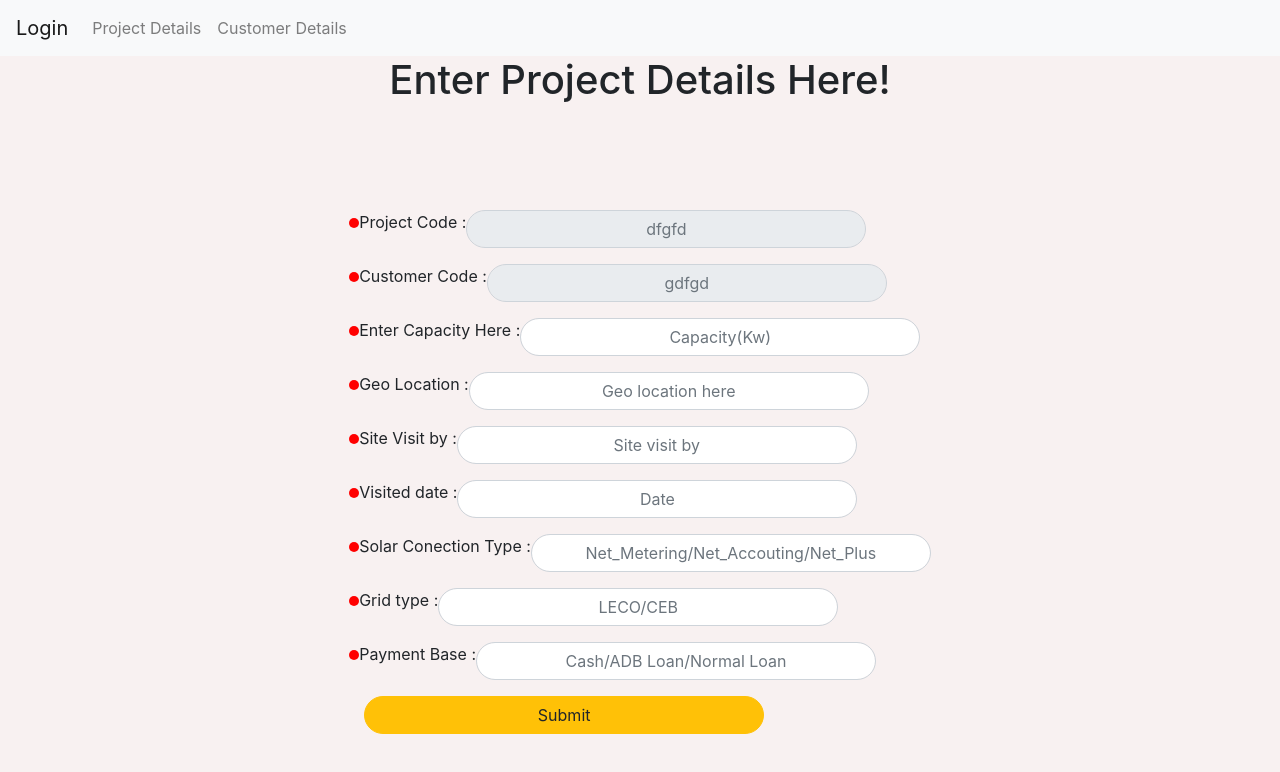
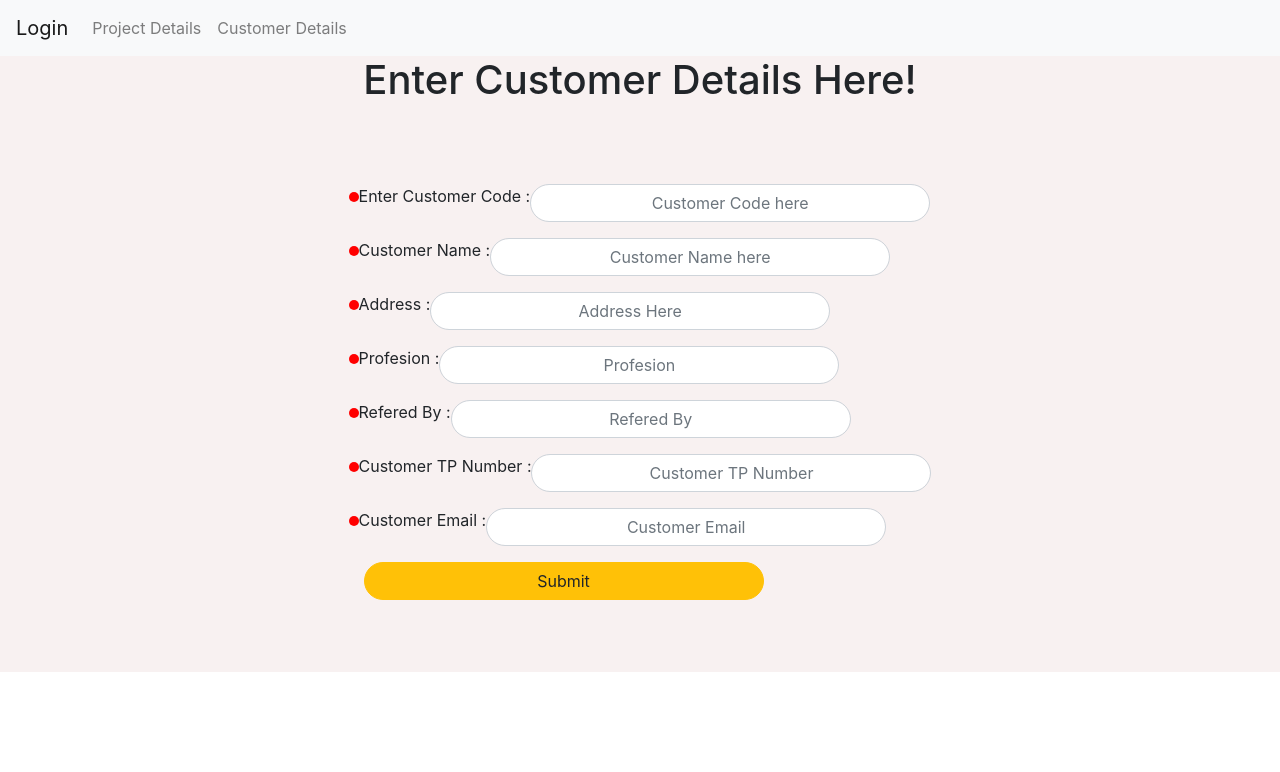
Before and after one commit to Dilansilva/Enegy-Generation-Company-SunSolar-ForntEnd-, a React (Create React App) app: page / in a window 1280 px wide. Shown: the top 772 px of the page. Built offline with nearby package versions, Linux system fonts and the light colour scheme.

Commit message:
Customer Details UI is done

```diff
--- a/src/App.js
+++ b/src/App.js
@@ -1,10 +1,11 @@
 import LoginPage from './pages/LoginPage';//import Login Page
-import ProjectDetailsPage from './pages/ProjectDetailsPage';//import Project details Page
+import ProjectDetailsPage from './pages/ProjectDetailsPage';//import Project details Pag
+import CustomerDetailsPage from './pages/CustomerDetailsPage';//import customer details page
 
 function App() {
   return (
     <div>
-      <ProjectDetailsPage/>
+      <CustomerDetailsPage/>
     </div>
   );
 }
--- /dev/null
+++ b/src/pages/CustomerDetailsPage.js
@@ -0,0 +1,78 @@
+import React,{useState} from 'react';
+
+import { Form,  //Import some tags from bootstrap
+        Button,
+        Row} from 'react-bootstrap';
+import 'bootstrap/dist/css/bootstrap.min.css';//bootstrap
+
+import NavBar from '../components/NavBar';//import Navigation bar
+import InputLable from '../components/InputLable'//import Input lables
+
+const CustomerDetailsPage = () => {
+    return (
+        <>
+        <NavBar/>
+        <div style={{display: 'flex',
+                    justifyContent:'center',
+                    alignItems:'center',
+                    backgroundColor: '#f8f1f1'}}>
+            <h1>Enter Customer Details Here!</h1>
+        </div>
+            <div style={{display: 'flex',
+                justifyContent:'center',
+                alignItems:'center',
+                height: '70vh',
+                backgroundColor: '#f8f1f1'}}>
+
+
+                <Form>
+
+                    <InputLable
+                        Lable="Enter Customer Code : "
+                        placeholder="Customer Code here"
+                    />
+
+                    <InputLable
+                        Lable="Customer Name : "
+                        placeholder="Customer Name here"
+                    />
+
+                    <InputLable
+                        Lable="Address : "
+                        placeholder="Address Here"
+                    />
+
+                    <InputLable
+                        Lable="Profesion : "
+                        placeholder="Profesion"
+                    />
+
+                    <InputLable
+                        Lable="Refered By : "
+                        placeholder="Refered By"
+                    />
+
+                    <InputLable
+                        Lable="Customer TP Number : "
+                        placeholder="Customer TP Number"
+                    />
+
+                    <InputLable
+                        Lable="Customer Email : "
+                        placeholder="Customer Email"
+                    />
+
+                    <Button
+                        className="roundInput"
+                        variant="warning"
+                    block>
+                        Submit
+                    </Button>
+                </Form>
+
+            </div>
+    </>
+    );
+}
+
+export default CustomerDetailsPage;
```
